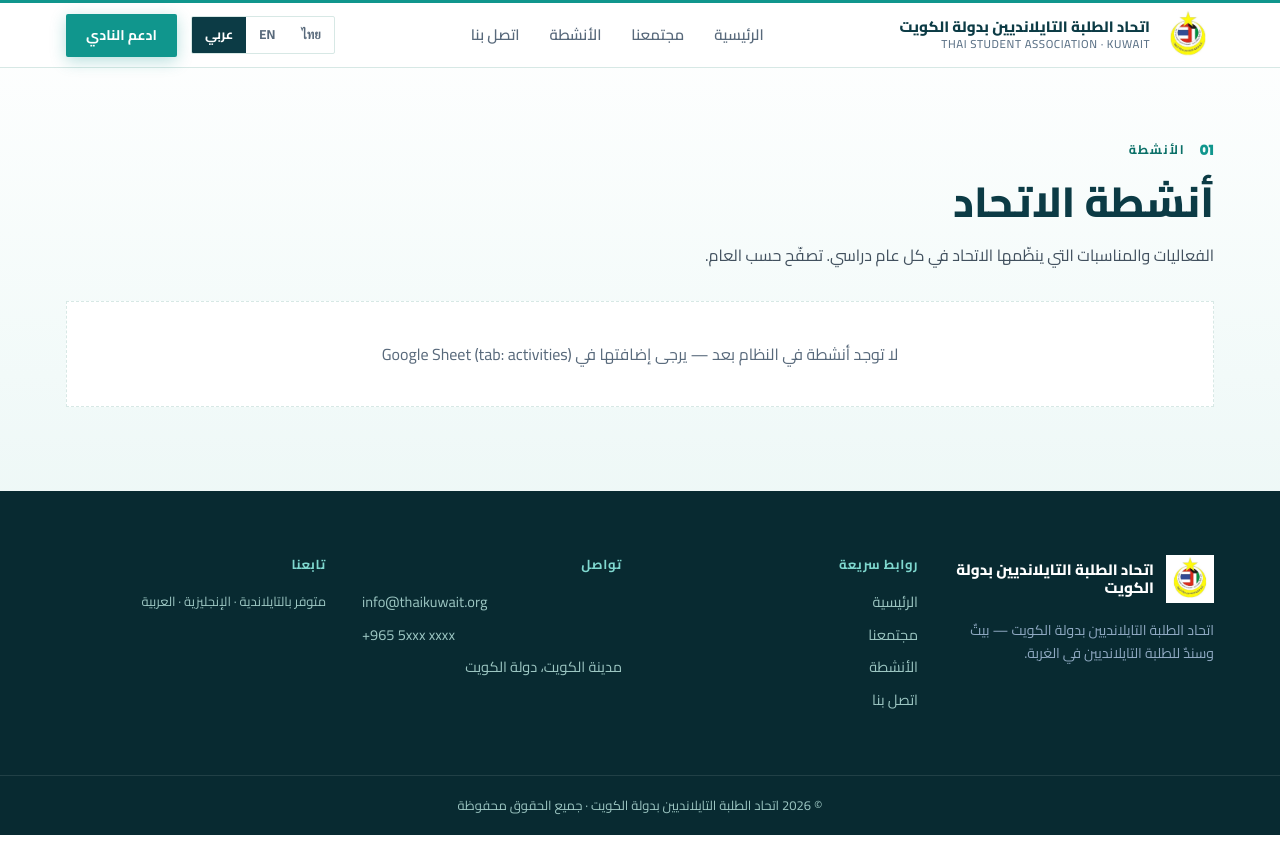
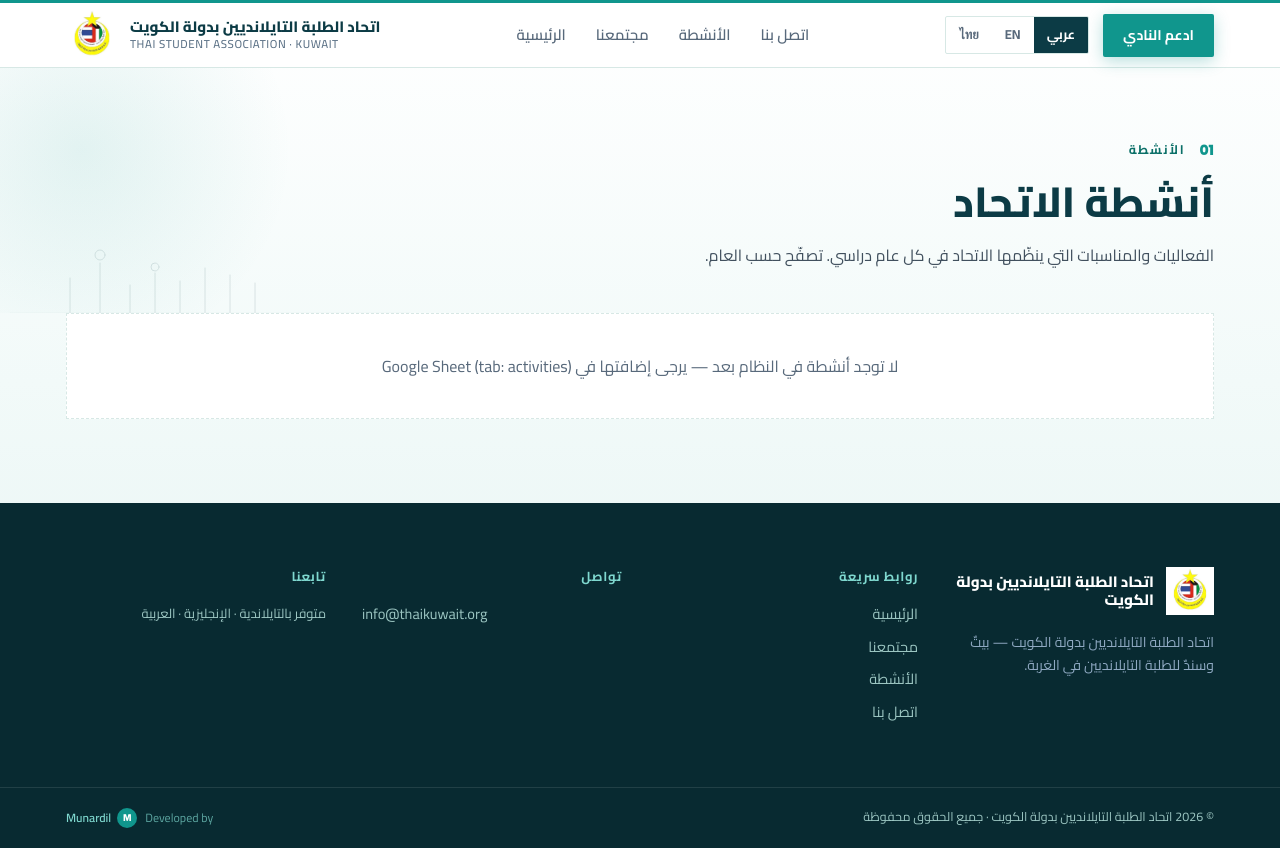
Before and after one commit to tsakkuwait-cyber/tsak-web, a Next.js app: page /ar/activities in a window 1280 px wide. Built offline with nearby package versions, Linux system fonts and the light colour scheme.

Commit message:
Fix hero bgs (Kuwait skyline) + navbar static + footer channels + dev credit

```diff
--- a/src/app/[locale]/activities/page.tsx
+++ b/src/app/[locale]/activities/page.tsx
@@ -49,8 +49,39 @@ export default async function ActivitiesPage({
 
   return (
     <>
-      {/* ── Numbered hero ───────────────────────────────── */}
-      <section className="container pt-[clamp(44px,6vw,72px)] pb-[clamp(20px,3vw,32px)]">
+      {/* ── Numbered hero with subtle theme bg ───────── */}
+      <section className="relative overflow-hidden">
+        {/* Subtle orb glow */}
+        <div
+          className="absolute -top-32 -end-32 w-[420px] h-[420px] rounded-full pointer-events-none"
+          style={{
+            background: "radial-gradient(closest-side, rgba(16,150,141,0.10), transparent)",
+          }}
+        />
+        {/* Kuwait skyline outline — bottom decorative */}
+        <svg
+          viewBox="0 0 400 80"
+          className="absolute end-0 bottom-0 pointer-events-none"
+          style={{ width: "min(50vw, 420px)", height: "80px", opacity: 0.12 }}
+          fill="none"
+          stroke="#0C3B45"
+          strokeWidth="1"
+          strokeLinecap="round"
+        >
+          <line x1="60" y1="80" x2="60" y2="45" />
+          <line x1="90" y1="80" x2="90" y2="30" />
+          <circle cx="90" cy="22" r="5" />
+          <line x1="120" y1="80" x2="120" y2="52" />
+          <line x1="145" y1="80" x2="145" y2="40" />
+          <circle cx="145" cy="34" r="4" />
+          <line x1="170" y1="80" x2="170" y2="48" />
+          <line x1="195" y1="80" x2="195" y2="35" />
+          <line x1="220" y1="80" x2="220" y2="42" />
+          <line x1="245" y1="80" x2="245" y2="50" />
+          <line x1="0" y1="80" x2="400" y2="80" strokeWidth="0.6" opacity="0.5" />
+        </svg>
+
+        <div className="container relative pt-[clamp(44px,6vw,72px)] pb-[clamp(28px,4vw,44px)]">
           <div className="mb-4 flex items-center gap-3.5">
             <span className="font-display text-[14px] font-extrabold text-brand">01</span>
             <span className="text-[12.5px] font-bold tracking-[0.14em] uppercase text-brand-600">
@@ -63,6 +94,7 @@ export default async function ActivitiesPage({
           <p className="mt-3.5 max-w-[62ch] text-[16px] leading-[1.8] text-ink-soft">
             {dict.activities.intro}
           </p>
+        </div>
       </section>
 
       {/* ── Year filter (anchor links) + Grid ───────────── */}
--- a/src/app/[locale]/students/page.tsx
+++ b/src/app/[locale]/students/page.tsx
@@ -94,6 +94,38 @@ export default async function StudentsPage({
               "radial-gradient(closest-side, rgba(127,216,207,0.14), transparent)",
           }}
         />
+        {/* Kuwait Towers silhouette — line style elegant */}
+        <svg
+          viewBox="0 0 240 220"
+          className="absolute end-6 sm:end-16 bottom-0 pointer-events-none"
+          style={{
+            width: "min(30vw, 280px)",
+            height: "min(30vw, 280px)",
+            opacity: 0.22,
+          }}
+          fill="none"
+          stroke="#7FD8CF"
+          strokeWidth="1.4"
+          strokeLinecap="round"
+          strokeLinejoin="round"
+        >
+          {/* Tall tower (with 2 spheres + spire) */}
+          <line x1="120" y1="220" x2="120" y2="30" />
+          <line x1="118" y1="30" x2="122" y2="30" />
+          <line x1="120" y1="30" x2="120" y2="12" />
+          <circle cx="120" cy="60" r="18" />
+          <circle cx="120" cy="110" r="14" />
+          {/* Medium tower (1 sphere) */}
+          <line x1="170" y1="220" x2="170" y2="85" />
+          <circle cx="170" cy="105" r="11" />
+          <line x1="170" y1="85" x2="170" y2="72" />
+          {/* Short spire */}
+          <line x1="200" y1="220" x2="200" y2="115" />
+          <line x1="198" y1="115" x2="202" y2="115" />
+          <line x1="200" y1="115" x2="200" y2="102" />
+          {/* Ground line */}
+          <line x1="60" y1="220" x2="230" y2="220" strokeWidth="0.8" opacity="0.6" />
+        </svg>
 
         <div className="container relative flex flex-wrap items-end justify-between gap-8 py-[clamp(52px,7vw,84px)]">
           <div className="flex-1 basis-[440px] min-w-[300px]">
--- a/src/components/ActivityCard.tsx
+++ b/src/components/ActivityCard.tsx
@@ -82,7 +82,7 @@ export function ActivityCard({
           )}
         </div>
 
-        {/* TEXT */}
+        {/* TEXT — card แสดงแค่ date + title + location (desc อยู่ใน modal) */}
         <div className="flex flex-1 flex-col p-3 sm:p-[18px] min-w-0">
           <time className="font-display text-[11.5px] sm:text-[12.5px] font-bold text-brand-600">
             {act.date}
@@ -90,13 +90,8 @@ export function ActivityCard({
           <h3 className="mt-1 sm:mt-2 text-[14.5px] sm:text-[17px] font-bold leading-snug text-navy line-clamp-2">
             {act.title}
           </h3>
-          {act.description && (
-            <p className="mt-1 text-[12.5px] sm:text-[13.5px] leading-snug text-ink-muted line-clamp-2">
-              {act.description}
-            </p>
-          )}
           {act.location && (
-            <p className="mt-1.5 sm:mt-2 text-[11.5px] sm:text-[12px] text-ink-subtle">
+            <p className="mt-auto pt-2 text-[11.5px] sm:text-[12px] text-ink-subtle">
               📍 {act.location}
             </p>
           )}
--- a/src/components/Footer.tsx
+++ b/src/components/Footer.tsx
@@ -1,14 +1,17 @@
 import Link from "next/link";
 import type { Locale } from "@/i18n/config";
 import type { Dictionary } from "@/i18n/get-dictionary";
+import { getChannels } from "@/lib/google-sheets";
 
 /**
- * Footer — match petrol design
- *   - พื้น navy-dark (เข้มกว่า navy ของ hero)
- *   - 4 cols: brand+about | quick links | contact | follow
- *   - bottom bar เล็กๆ
+ * Footer — dark navy 4 columns
+ *  - Column 1: brand + about
+ *  - Column 2: quick links
+ *  - Column 3: contact (จาก channels sheet — dynamic)
+ *  - Column 4: follow / lang note
+ *  - Bottom: rights + developer credit
  */
-export function Footer({
+export async function Footer({
   locale,
   dict,
 }: {
@@ -22,6 +25,15 @@ export function Footer({
     { href: `/${locale}/activities`, label: dict.nav.activities },
     { href: `/${locale}/contact`, label: dict.nav.contact },
   ];
+
+  // Pull contact channels from sheet (server-side)
+  const channels = await getChannels(locale);
+  const contactChannels = channels.filter((ch) =>
+    ["email", "phone", "address"].includes(ch.key)
+  );
+  const socialChannels = channels.filter((ch) =>
+    ["facebook", "instagram", "line"].includes(ch.key)
+  );
 
   return (
     <footer className="bg-navy-dark text-[#9CC6C2]">
@@ -65,31 +77,98 @@ export function Footer({
           </div>
         </div>
 
-        {/* Column 3 — Contact */}
+        {/* Column 3 — Contact (from sheet) */}
         <div>
           <div className="mb-4 text-[13px] font-bold uppercase tracking-wider text-brand-200">
             {dict.footer.contactT}
           </div>
           <div className="flex flex-col gap-[11px] text-[14.5px]">
-            <span dir="auto">info@thaikuwait.org</span>
-            <span dir="ltr">+965 5xxx xxxx</span>
-            <span dir="auto">{dict.footer.location}</span>
+            {contactChannels.length > 0 ? (
+              contactChannels.map((ch) => {
+                const content = (
+                  <span dir="auto" className="truncate">
+                    {ch.value}
+                  </span>
+                );
+                return ch.href ? (
+                  <a
+                    key={ch.key}
+                    href={ch.href}
+                    className="hover:text-white transition-colors truncate"
+                  >
+                    {content}
+                  </a>
+                ) : (
+                  <span key={ch.key} className="truncate">{content}</span>
+                );
+              })
+            ) : (
+              <span dir="auto">info@thaikuwait.org</span>
+            )}
           </div>
         </div>
 
-        {/* Column 4 — Follow */}
+        {/* Column 4 — Follow / Social */}
         <div>
           <div className="mb-4 text-[13px] font-bold uppercase tracking-wider text-brand-200">
             {dict.footer.follow}
           </div>
-          <p className="m-0 text-[13px] leading-relaxed">{dict.footer.langNote}</p>
+          {socialChannels.length > 0 ? (
+            <div className="flex flex-col gap-[11px] text-[14.5px]">
+              {socialChannels.map((ch) =>
+                ch.href ? (
+                  <a
+                    key={ch.key}
+                    href={ch.href}
+                    target="_blank"
+                    rel="noopener noreferrer"
+                    className="inline-flex items-center gap-2 hover:text-white transition-colors"
+                  >
+                    <span className="grid h-6 w-6 place-items-center bg-white/10 text-[11px] font-bold text-brand-200">
+                      {ch.icon}
+                    </span>
+                    <span dir="auto" className="truncate">
+                      {ch.value}
+                    </span>
+                  </a>
+                ) : (
+                  <span key={ch.key} className="inline-flex items-center gap-2">
+                    <span className="grid h-6 w-6 place-items-center bg-white/10 text-[11px] font-bold text-brand-200">
+                      {ch.icon}
+                    </span>
+                    <span dir="auto" className="truncate">
+                      {ch.value}
+                    </span>
+                  </span>
+                )
+              )}
+            </div>
+          ) : (
+            <p className="m-0 text-[13px] leading-relaxed">{dict.footer.langNote}</p>
+          )}
         </div>
       </div>
 
-      {/* bottom bar */}
+      {/* bottom bar — rights + developer credit */}
       <div className="border-t border-white/10">
-        <div className="container py-5 text-center text-[13px]">
-          © {year} {dict.brand.name} · {dict.footer.rights}
+        <div className="container flex flex-wrap items-center justify-between gap-3 py-5 text-[12.5px]">
+          <div>
+            © {year} {dict.brand.name} · {dict.footer.rights}
+          </div>
+          <div className="flex items-center gap-2 text-[12px]">
+            <span className="text-[#7FD8CF]/70">Developed by</span>
+            <a
+              href="https://github.com/tsakkuwait-cyber"
+              target="_blank"
+              rel="noopener noreferrer"
+              className="inline-flex items-center gap-1.5 font-semibold text-brand-200 hover:text-white transition-colors"
+            >
+              <span className="grid h-5 w-5 place-items-center rounded-full bg-brand text-white text-[10px] font-extrabold">
+                M
+              </span>
+              Munardil
+            </a>
+          </div>
         </div>
       </div>
     </footer>
--- a/src/components/Navbar.tsx
+++ b/src/components/Navbar.tsx
@@ -26,7 +26,10 @@ export function Navbar({
   const supportHref = `/${locale}/contact`;
 
   return (
-    <header className="sticky top-0 z-50 w-full border-b border-line bg-white/[0.93] backdrop-blur-md">
+    <header
+      dir="ltr"
+      className="sticky top-0 z-50 w-full border-b border-line bg-white/[0.93] backdrop-blur-md"
+    >
       {/* accent bar 3px ตาม petrol design */}
       <div className="h-[3px] w-full bg-brand" />
       <div className="container flex h-16 items-center justify-between gap-3">
```
Also changed, not shown: src/app/[locale]/contact/page.tsx (+32 -2 lines). Lines whose indentation alone changed are shown as unchanged.
